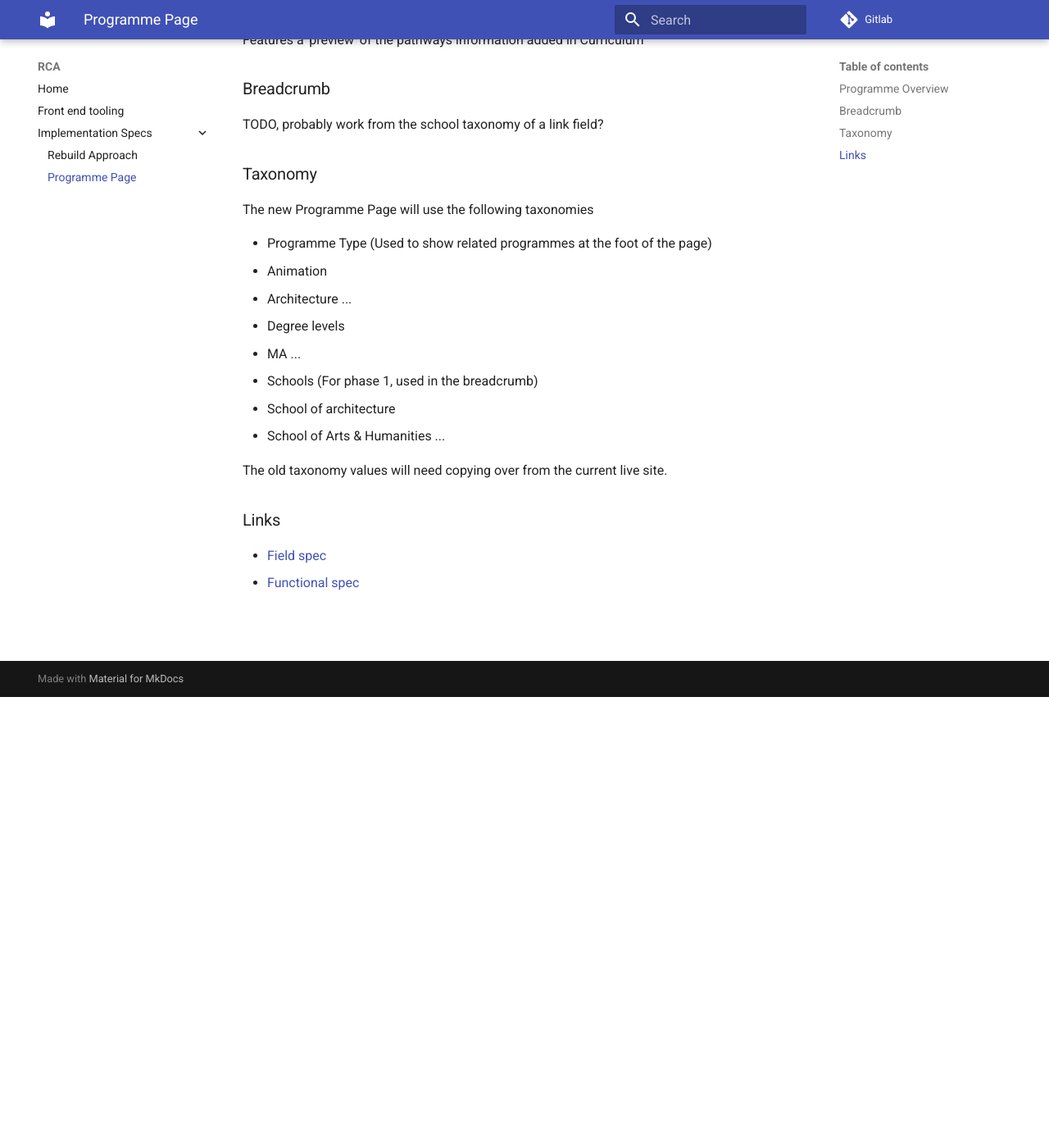
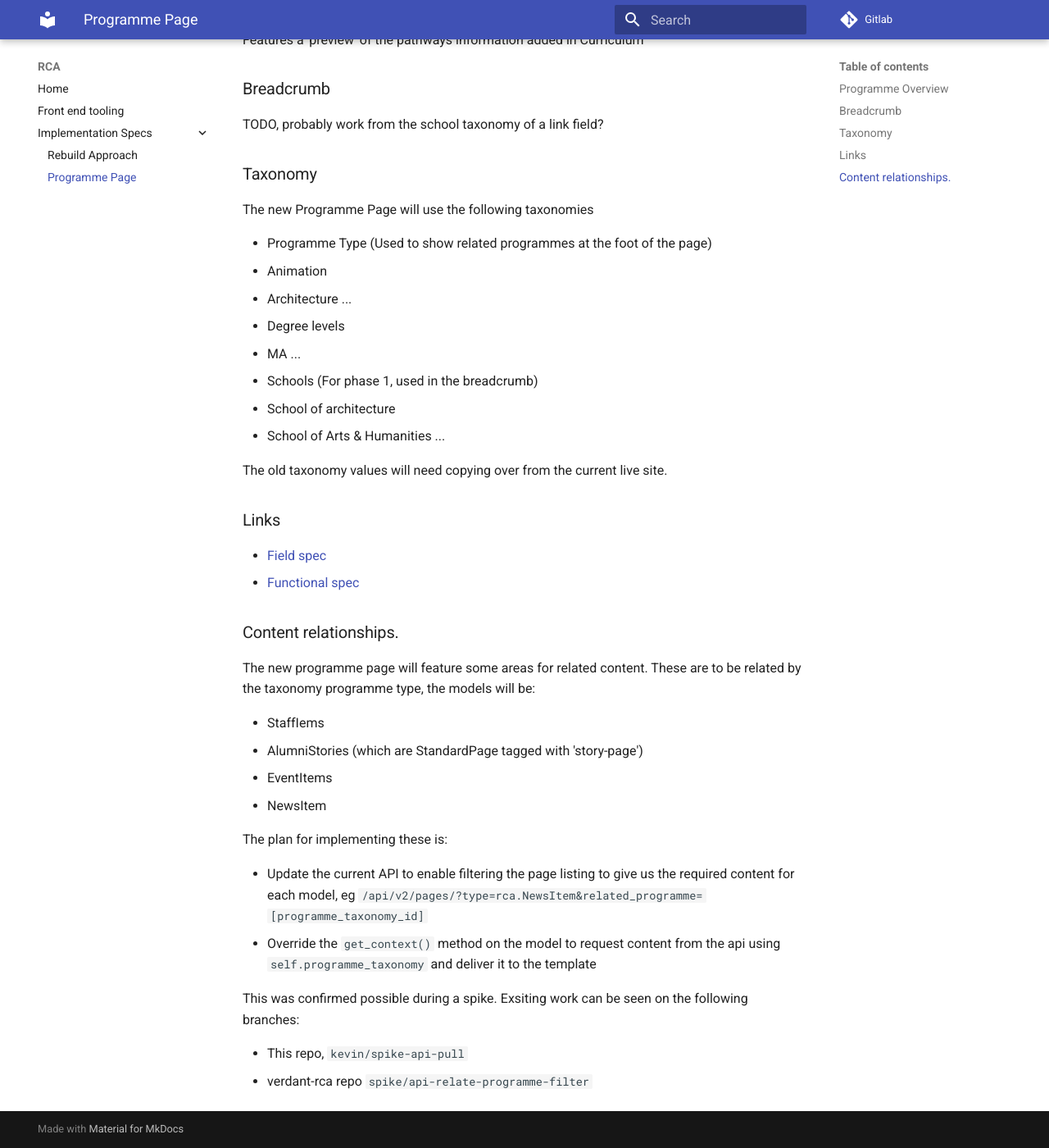
Before and after one commit to torchbox/rca-wagtail-2019, an MkDocs documentation site: the page built from docs/implementation-specs/programme-page.md, in a window 1280 px wide and 1400 px high, scrolled down 550 px. Shown: the whole window at 82% size. Built offline with MkDocs 1.6.1 and Material for MkDocs 9.7.7, drawn with Linux system fonts in a browser that asks for light colours; comment, search, counter and statistics services are not loaded.

Commit message:
Add related content implementation method following spike results

```diff
--- a/docs/implementation-specs/programme-page.md
+++ b/docs/implementation-specs/programme-page.md
@@ -43,3 +43,23 @@ The old taxonomy values will need copying over from the current live site.
 
 - [Field spec](https://docs.google.com/spreadsheets/d/1DOIRsxvQd67Frr_zNqG0zWGLfljJMvd_oru9h4L-qE8/edit#gid=190429136)
 - [Functional spec](https://docs.google.com/document/d/1ZZfvg_2NqfU1mHFYpb73uaCOrlI23aSVz0oZoFX_Tuc/edit?ts=5d3afefd#heading=h.sxufov4gsz5k)
+
+### Content relationships.
+
+The new programme page will feature some areas for related content. These are to be related by the taxonomy programme type, the models will be:
+
+- StaffIems
+- AlumniStories (which are StandardPage tagged with 'story-page')
+- EventItems
+- NewsItem
+
+The plan for implementing these is:
+
+- Update the current API to enable filtering the page listing to give us the required content for each model, eg
+  `/api/v2/pages/?type=rca.NewsItem&related_programme=[programme_taxonomy_id]`
+- Override the `get_context()` method on the model to request content from the api using `self.programme_taxonomy` and deliver it to the template
+
+This was confirmed possible during a spike. Exsiting work can be seen on the following branches:
+
+- This repo, `kevin/spike-api-pull`
+- verdant-rca repo `spike/api-relate-programme-filter`
```
